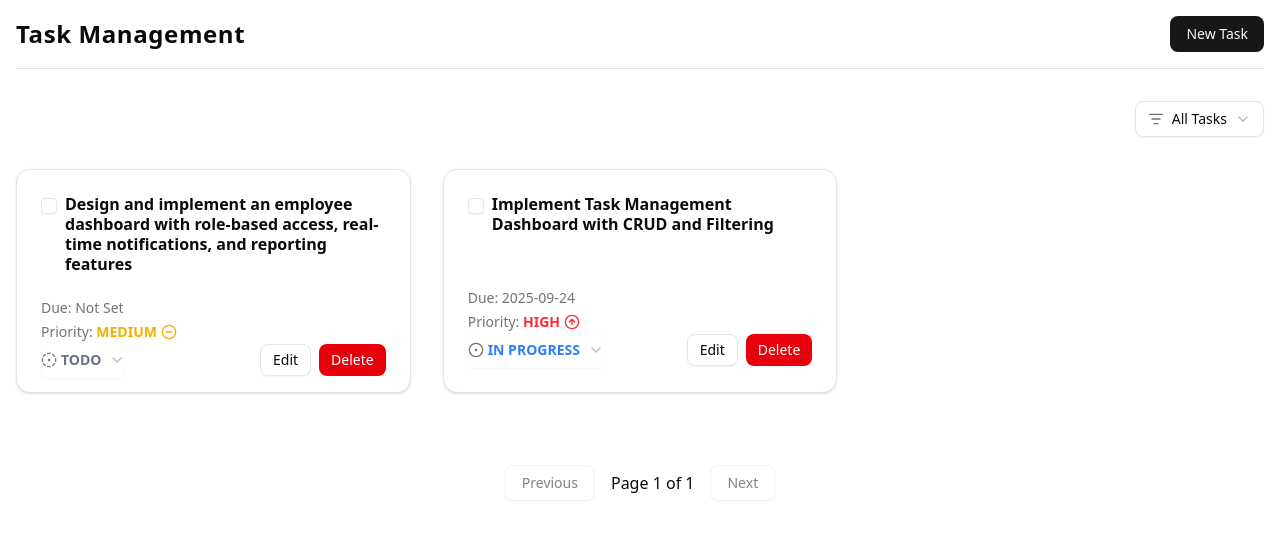
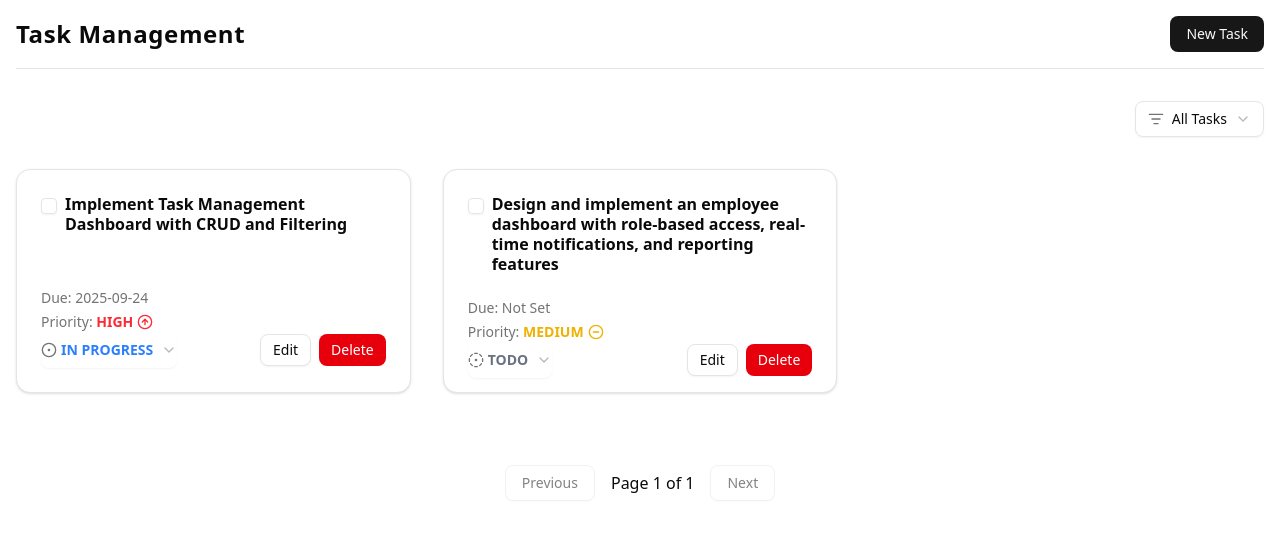
Before and after one commit to tom2811/task-management-app, a React (Vite) app: page / in a window 1280 px wide. Shown: the top 540 px of the page. Built offline with nearby package versions, Linux system fonts and the light colour scheme; data requests are answered from the project's data file.

Commit message:
feat(posts): Add drag and drop feature

```diff
--- a/db.json
+++ b/db.json
@@ -5,12 +5,14 @@
       "dueDate": "2025-09-24",
       "priority": "high",
       "status": "in-progress",
+      "order": 2,
       "id": 8
     },
     {
       "text": "Design and implement an employee dashboard with role-based access, real-time notifications, and reporting features",
       "priority": "medium",
       "status": "todo",
+      "order": 1,
       "id": 9
     }
   ]
--- a/package.json
+++ b/package.json
@@ -11,6 +11,9 @@
     "server": "json-server --watch db.json --port 3001 --middlewares ./middleware.cjs"
   },
   "dependencies": {
+    "@dnd-kit/core": "^6.3.1",
+    "@dnd-kit/sortable": "^10.0.0",
+    "@dnd-kit/utilities": "^3.2.2",
     "@hookform/resolvers": "^5.2.2",
     "@radix-ui/react-alert-dialog": "^1.1.15",
     "@radix-ui/react-checkbox": "^1.3.3",
--- /dev/null
+++ b/src/components/tasks/DraggableTaskCard.tsx
@@ -0,0 +1,46 @@
+import { useSortable } from "@dnd-kit/sortable";
+import { CSS } from "@dnd-kit/utilities";
+import { GripVertical } from "lucide-react";
+import { type Task } from "../../store/taskStore";
+import { TaskCard } from "./TaskCard";
+
+interface DraggableTaskCardProps {
+  task: Task;
+  onDelete: () => void;
+}
+
+export const DraggableTaskCard = ({
+  task,
+  onDelete,
+}: DraggableTaskCardProps) => {
+  const {
+    attributes,
+    listeners,
+    setNodeRef,
+    transform,
+    transition,
+    isDragging,
+  } = useSortable({ id: task.id });
+
+  const style = {
+    transform: CSS.Transform.toString(transform),
+    transition,
+    opacity: isDragging ? 0.5 : 1,
+  };
+
+  return (
+    <div className="relative group">
+      <div ref={setNodeRef} style={style} className="touch-none">
+        <TaskCard task={task} onDelete={onDelete} />
+      </div>
+      <div
+        {...attributes}
+        {...listeners}
+        className="absolute top-5 right-2 opacity-0 group-hover:opacity-100 transition-opacity cursor-grab active:cursor-grabbing bg-white/80 rounded p-1 shadow-sm"
+        title="Drag to reorder"
+      >
+        <GripVertical className="h-4 w-4 text-gray-500" />
+      </div>
+    </div>
+  );
+};
--- a/src/components/tasks/TaskCard.tsx
+++ b/src/components/tasks/TaskCard.tsx
@@ -64,7 +64,8 @@ export const TaskCard = ({ task, onDelete }: TaskCardProps) => {
   const handleCardClick = (e: MouseEvent<HTMLDivElement>) => {
     const target = e.target as HTMLElement;
     if (
-      target.closest('button, input, a, [role="combobox"], [role="option"]')
+      target.closest('button, input, a, [role="combobox"], [role="option"]') ||
+      e.defaultPrevented
     ) {
       return;
     }
--- a/src/components/tasks/TaskList.tsx
+++ b/src/components/tasks/TaskList.tsx
@@ -10,10 +10,26 @@ import {
 } from "@/components/ui/alert-dialog";
 import { Button } from "@/components/ui/button";
 import { useDeleteTask } from "@/hooks/useDeleteTask";
+import { useReorderTasks } from "@/hooks/useReorderTasks";
+import {
+  DndContext,
+  KeyboardSensor,
+  PointerSensor,
+  closestCenter,
+  useSensor,
+  useSensors,
+  type DragEndEvent,
+} from "@dnd-kit/core";
+import {
+  SortableContext,
+  arrayMove,
+  sortableKeyboardCoordinates,
+  verticalListSortingStrategy,
+} from "@dnd-kit/sortable";
 import { Loader2Icon } from "lucide-react";
 import { useEffect, useState } from "react";
-import { type Task } from "../../store/taskStore";
-import { TaskCard } from "./TaskCard";
+import { type Task, type TaskFilter } from "../../store/taskStore";
+import { DraggableTaskCard } from "./DraggableTaskCard";
 
 interface TaskListProps {
   tasks: Task[];
@@ -24,6 +40,7 @@ interface TaskListProps {
   isError: boolean;
   error: Error | null;
   refetch: () => void;
+  filter: TaskFilter;
 }
 
 export const TaskList = ({
@@ -37,13 +54,45 @@ export const TaskList = ({
   refetch,
 }: TaskListProps) => {
   const [taskToDelete, setTaskToDelete] = useState<Task | null>(null);
+  const [localTasks, setLocalTasks] = useState<Task[]>(tasks);
   const { mutate: deleteTaskMutation, isPending: isDeleting } = useDeleteTask();
+  const { mutate: reorderTasksMutation, isPending: isReordering } =
+    useReorderTasks();
+
+  const sensors = useSensors(
+    useSensor(PointerSensor),
+    useSensor(KeyboardSensor, {
+      coordinateGetter: sortableKeyboardCoordinates,
+    })
+  );
 
   useEffect(() => {
     if (!isLoading && tasks.length === 0 && page > 1) {
       setPage(page - 1);
     }
   }, [tasks.length, page, setPage, isLoading]);
+
+  useEffect(() => {
+    setLocalTasks(tasks);
+  }, [tasks]);
+
+  const handleDragEnd = (event: DragEndEvent) => {
+    const { active, over } = event;
+
+    if (over && active.id !== over.id) {
+      const oldIndex = localTasks.findIndex((task) => task.id === active.id);
+      const newIndex = localTasks.findIndex((task) => task.id === over.id);
+
+      const reorderedTasks = arrayMove(localTasks, oldIndex, newIndex);
+      setLocalTasks(reorderedTasks);
+
+      // Persist the new order
+      reorderTasksMutation({
+        reorderedTasks,
+        originalTasks: tasks,
+      });
+    }
+  };
 
   const handleDeleteConfirm = () => {
     if (taskToDelete) {
@@ -91,17 +140,34 @@ export const TaskList = ({
 
   return (
     <>
-      {/* Task Grid */}
+      {/* Task Grid with Drag and Drop */}
       <section className="space-y-4">
+        <DndContext
+          sensors={sensors}
+          collisionDetection={closestCenter}
+          onDragEnd={handleDragEnd}
+        >
+          <SortableContext
+            items={localTasks.map((task) => task.id)}
+            strategy={verticalListSortingStrategy}
+          >
             <div className="grid gap-8 md:grid-cols-2 lg:grid-cols-3">
-          {tasks.map((task) => (
-            <TaskCard
+              {localTasks.map((task) => (
+                <DraggableTaskCard
                   key={task.id}
                   task={task}
                   onDelete={() => setTaskToDelete(task)}
                 />
               ))}
             </div>
+          </SortableContext>
+        </DndContext>
+        {isReordering && (
+          <div className="flex justify-center items-center py-2">
+            <Loader2Icon className="animate-spin h-4 w-4 text-gray-500 mr-2" />
+            <span className="text-sm text-gray-500">Saving order...</span>
+          </div>
+        )}
       </section>
 
       {/* Pagination */}
--- /dev/null
+++ b/src/hooks/useReorderTasks.ts
@@ -0,0 +1,23 @@
+import { useMutation, useQueryClient } from "@tanstack/react-query";
+import { reorderTasksOnPage } from "../lib/api";
+import { type Task } from "../store/taskStore";
+
+interface ReorderTasksParams {
+  reorderedTasks: Task[];
+  originalTasks: Task[];
+}
+
+export const useReorderTasks = () => {
+  const queryClient = useQueryClient();
+
+  return useMutation({
+    mutationFn: ({ reorderedTasks, originalTasks }: ReorderTasksParams) =>
+      reorderTasksOnPage(reorderedTasks, originalTasks),
+    onSuccess: () => {
+      queryClient.invalidateQueries({ queryKey: ["tasks"] });
+    },
+    onError: (error) => {
+      console.error("Failed to reorder tasks:", error);
+    },
+  });
+};
--- a/src/lib/api.ts
+++ b/src/lib/api.ts
@@ -41,7 +41,7 @@ export const getTasks = async ({
   filter: TaskFilter;
 }): Promise<GetTasksResult> => {
   const tasksPerPage = 6;
-  let url = `${API_BASE_URL}?_sort=id&_order=desc&_page=${page}&_limit=${tasksPerPage}`;
+  let url = `${API_BASE_URL}?_sort=order,id&_order=asc,desc&_page=${page}&_limit=${tasksPerPage}`;
 
   if (filter === "active") {
     url += `&status_ne=done`;
@@ -54,9 +54,18 @@ export const getTasks = async ({
 };
 
 export const createTask = async (
-  task: Omit<Task, "id" | "status">
+  task: Omit<Task, "id" | "status" | "order">
 ): Promise<Task> => {
-  const newTaskData = { ...task, status: "todo" };
+  // Get the current minimum order value to ensure new task appears first
+  const allTasksResponse = await fetch(
+    `${API_BASE_URL}?_sort=order&_order=asc&_limit=1`
+  );
+  const allTasks: Task[] = await allTasksResponse.json();
+
+  const minOrder = allTasks.length > 0 ? allTasks[0].order ?? 0 : 0;
+  const newOrder = minOrder - 1;
+
+  const newTaskData = { ...task, status: "todo", order: newOrder };
   const response = await fetch(API_BASE_URL, {
     method: "POST",
     headers: { "Content-Type": "application/json" },
@@ -88,3 +97,18 @@ export const deleteTask = async (taskId: string): Promise<void> => {
     );
   }
 };
+
+export const reorderTasksOnPage = async (
+  reorderedTasks: Task[],
+  originalTasks: Task[]
+): Promise<Task[]> => {
+  const orderValues = originalTasks.map((task) => task.order ?? 0);
+
+  // Update each reordered task with the order value from its new position
+  const updatePromises = reorderedTasks.map((task, newIndex) => {
+    const newOrder = orderValues[newIndex];
+    return updateTask(task.id, { order: newOrder });
+  });
+
+  return Promise.all(updatePromises);
+};
--- a/src/pages/TaskPage.tsx
+++ b/src/pages/TaskPage.tsx
@@ -62,6 +62,7 @@ export const TaskPage = () => {
         isError={isError}
         error={error}
         refetch={refetch}
+        filter={filter}
       />
     </div>
   );
--- a/src/store/taskStore.ts
+++ b/src/store/taskStore.ts
@@ -10,6 +10,7 @@ export interface Task {
   dueDate?: string;
   priority: TaskPriority;
   status: TaskStatus;
+  order?: number;
 }
 
 export interface StoreState {
```
Also changed, not shown: 2 other files (tests, documents, lock files or other folders). Lines whose indentation alone changed are shown as unchanged.
